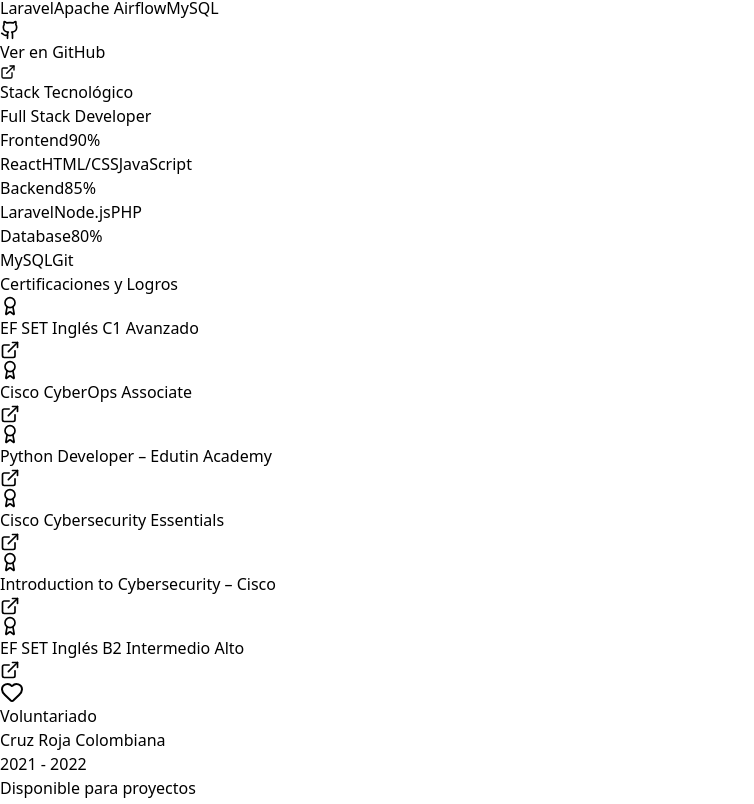
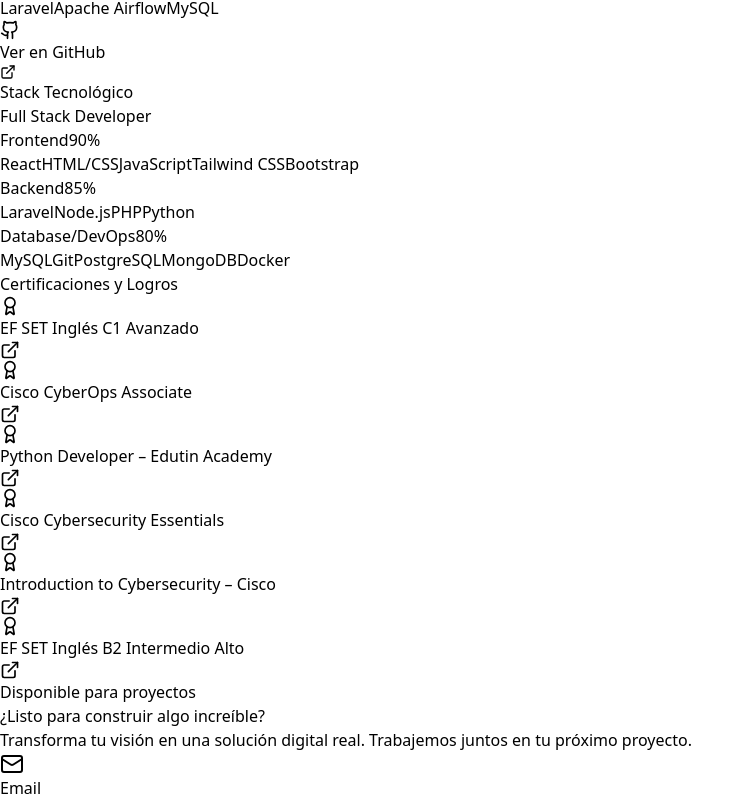
Before and after one commit to GarZa402/Portafolio, a React (Vite) app: page / in a window 1280 px wide. Shown: the part 3966-4770 px from the top of the page, without its empty margins (0-754 px from the left). Built offline with nearby package versions, Linux system fonts and the light colour scheme.

Commit message:
feat(portfolio): update skills section with additional technologies
- Add Tailwind CSS and Bootstrap to frontend skills
- Include Python in backend technologies
- Expand database section to include PostgreSQL, MongoDB and Docker
- Remove volunteer section to focus on technical skills

```diff
--- a/src/App.jsx
+++ b/src/App.jsx
@@ -581,6 +581,8 @@
                     <span className="text-xs bg-gray-900 px-2 py-1 rounded text-gray-400">React</span>
                     <span className="text-xs bg-gray-900 px-2 py-1 rounded text-gray-400">HTML/CSS</span>
                     <span className="text-xs bg-gray-900 px-2 py-1 rounded text-gray-400">JavaScript</span>
+                    <span className="text-xs bg-gray-900 px-2 py-1 rounded text-gray-400">Tailwind CSS</span>
+                    <span className="text-xs bg-gray-900 px-2 py-1 rounded text-gray-400">Bootstrap</span>
                   </div>
                 </div>
 
@@ -596,12 +598,13 @@
                     <span className="text-xs bg-gray-900 px-2 py-1 rounded text-gray-400">Laravel</span>
                     <span className="text-xs bg-gray-900 px-2 py-1 rounded text-gray-400">Node.js</span>
                     <span className="text-xs bg-gray-900 px-2 py-1 rounded text-gray-400">PHP</span>
+                    <span className="text-xs bg-gray-900 px-2 py-1 rounded text-gray-400">Python</span>
                   </div>
                 </div>
 
                 <div>
                   <div className="flex justify-between mb-2">
-                    <span className="text-gray-300 font-semibold">Database</span>
+                    <span className="text-gray-300 font-semibold">Database/DevOps</span>
                     <span className="text-blue-400 font-bold">80%</span>
                   </div>
                   <div className="h-3 bg-gray-900 rounded-full overflow-hidden">
@@ -610,6 +613,9 @@
                   <div className="flex gap-2 mt-2 flex-wrap">
                     <span className="text-xs bg-gray-900 px-2 py-1 rounded text-gray-400">MySQL</span>
                     <span className="text-xs bg-gray-900 px-2 py-1 rounded text-gray-400">Git</span>
+                    <span className="text-xs bg-gray-900 px-2 py-1 rounded text-gray-400">PostgreSQL</span>
+                    <span className="text-xs bg-gray-900 px-2 py-1 rounded text-gray-400">MongoDB</span>
+                    <span className="text-xs bg-gray-900 px-2 py-1 rounded text-gray-400">Docker</span>
                   </div>
                 </div>
               </div>
@@ -638,19 +644,6 @@
                     <ExternalLink className="text-gray-600 group-hover:text-blue-400 transition-colors" size={20} />
                   </a>
                 ))}
-              </div>
-
-              <div className="mt-8 bg-gray-800 rounded-xl p-6 border border-gray-700">
-                <div className="flex items-start gap-4">
-                  <div className="p-3 bg-red-500 rounded-lg">
-                    <Heart className="text-white" size={24} />
-                  </div>
-                  <div>
-                    <h4 className="text-xl font-bold mb-2">Voluntariado</h4>
-                    <p className="text-gray-400 text-sm mb-1">Cruz Roja Colombiana</p>
-                    <p className="text-gray-500 text-xs">2021 - 2022</p>
-                  </div>
-                </div>
               </div>
             </div>
           </div>
```
